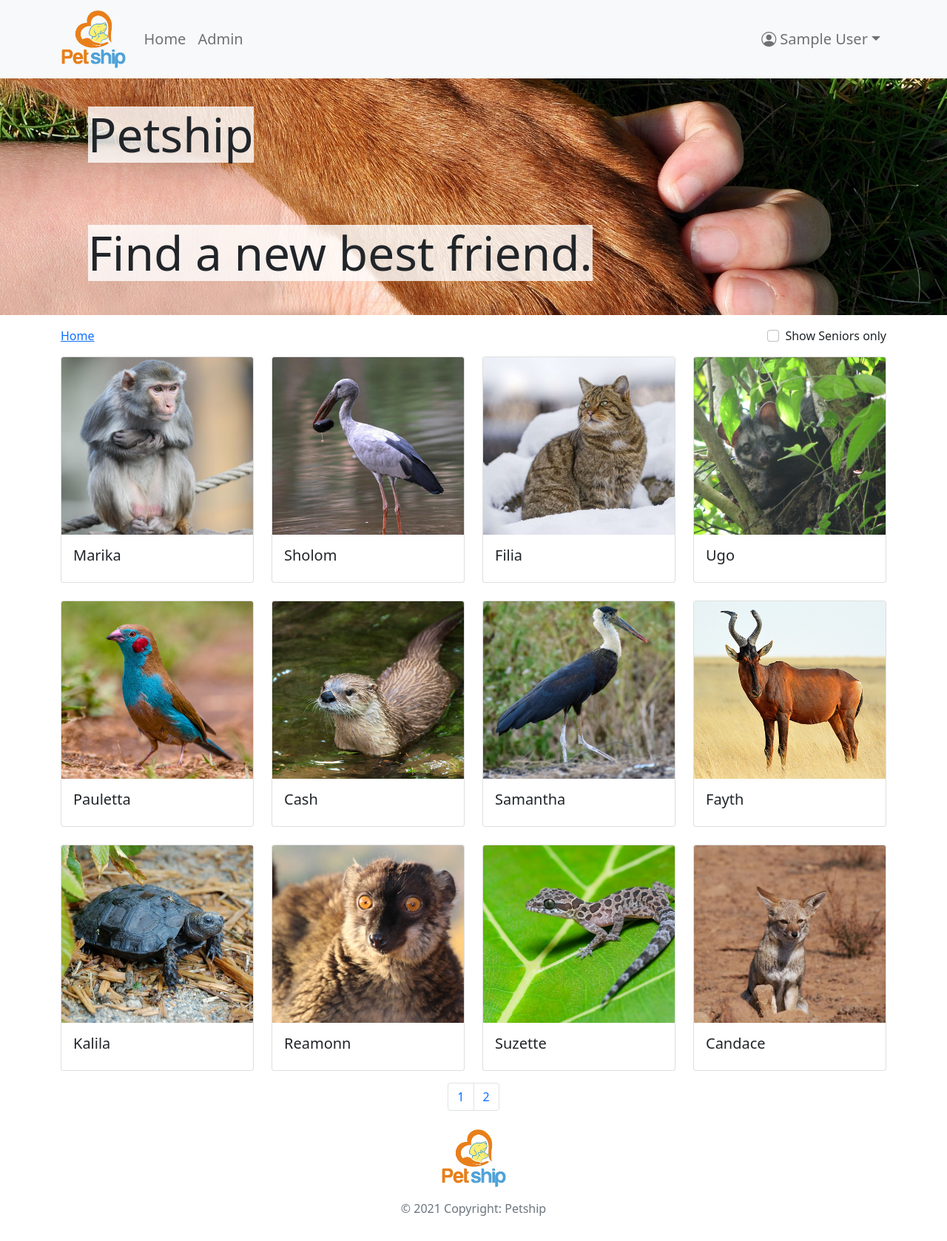
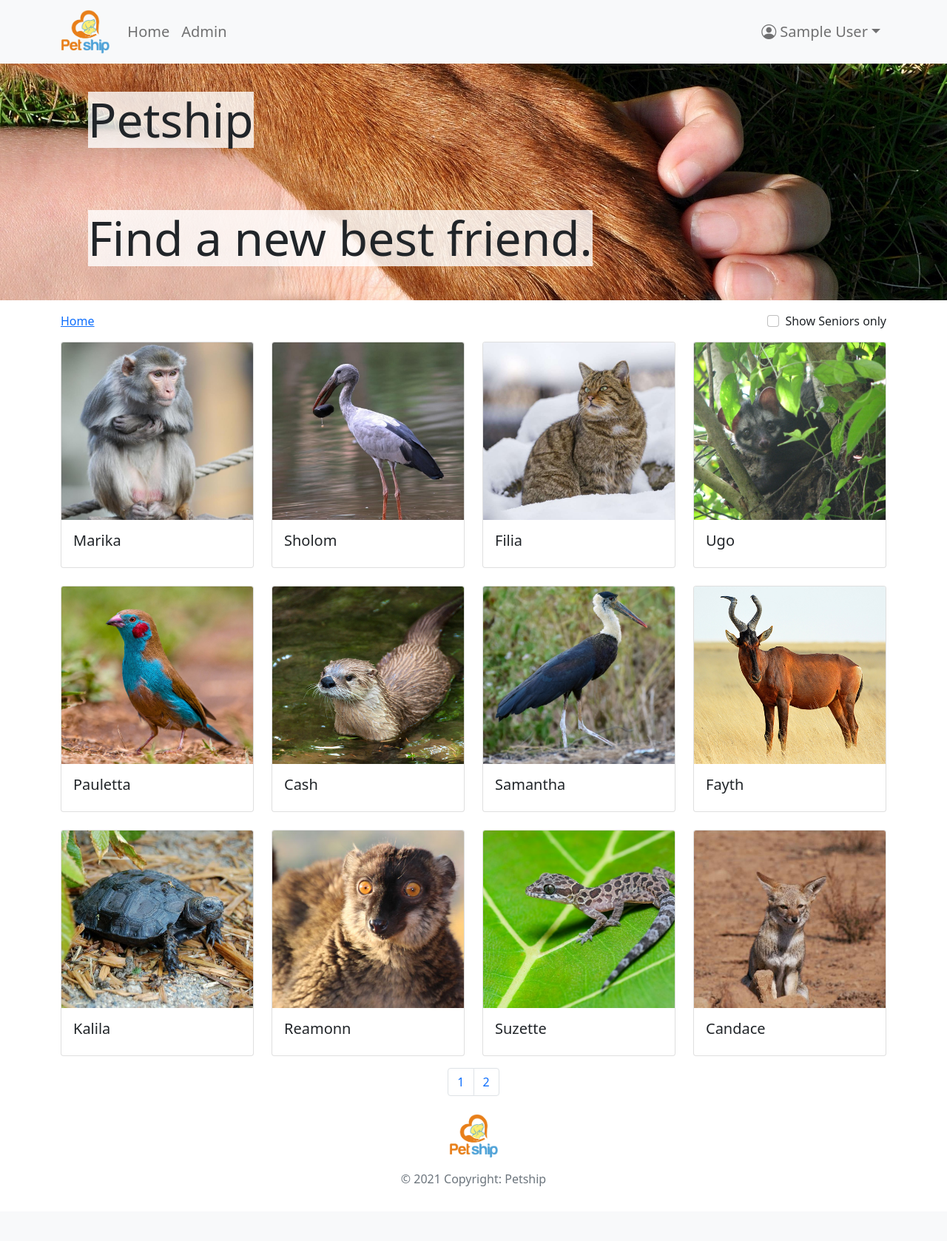
Before and after one commit to rbr0uwers/Petship, a PHP site: page / in a window 1280 px wide. Shown: the whole page at 74% size. After the commit the page ends 1604 px from the top, so only its background shows below. Run offline with PHP 8.4, Linux system fonts and the light colour scheme; the visitor is signed in with stand-in values (Sample User, id 1); data comes from the database, SQL or seed files in the repository; some libraries are stand-ins or nearby versions.

Commit message:
Minor Mobile adaptions

```diff
--- a/components/hero.php
+++ b/components/hero.php
@@ -1,4 +1,4 @@
-<div class="hero container-fluid">
+<div class="hero container-fluid d-none d-sm-none d-md-block">
     <div class="row h-100 align-items-center">
         <div class="offset-1 col-8">
             <h1 class="display-3 bg-darker">Petship</h1>
--- a/components/nav.php
+++ b/components/nav.php
@@ -13,14 +13,15 @@
         		<?php
 					if(isset($_SESSION['admin']) || isset($_SESSION['user'])) {
           				echo '
-							<div class="dropdown ms-auto">
+							<div class="dropdown ms-auto d-none d-sm-none d-md-block">
 								<a class="dropdown-toggle bi bi-person-circle fs-5 nav-link" href="#" role="button" id="dropdownMenuLink" data-bs-toggle="dropdown" aria-expanded="false"> '.$_SESSION["name"].'</a>
 								<ul class="dropdown-menu" aria-labelledby="dropdownMenuLink">
 									<li><a class="dropdown-item" href="logout.php?logout">Logout</a></li>
 								</ul>
-							</div>';
+							</div>
+							<a class="nav-link d-block fs-5 d-sm-block d-md-none" href="logout.php?logout">Logout '.$_SESSION["name"].'</a>';
 					} else {
-						echo '<a class="nav-link fs-5 ms-auto bi bi-person-circle" href="login.php"></a>';
+						echo '<a class="nav-link fs-5 ms-md-auto bi bi-person-circle" href="login.php"></a>';
 					}
 				?>
 			</div>
--- a/css/style.css
+++ b/css/style.css
@@ -1,5 +1,5 @@
 .logo {
-    height: 80px;
+    height: 60px;
     max-width: 100%;
     object-fit: contain;
 }
@@ -31,3 +31,14 @@
     -webkit-box-shadow: 0px 9px 15px 0px #A0A0A0;
     box-shadow: 0px 9px 15px 0px #A0A0A0;
 }
+
+/* -------- Responsive -------- */
+
+@media (max-width: 575.98px) {
+
+    .img-responsive-big {
+        max-height: 15rem;
+        width: 100%;
+        object-fit: cover;
+    }
+}
```
